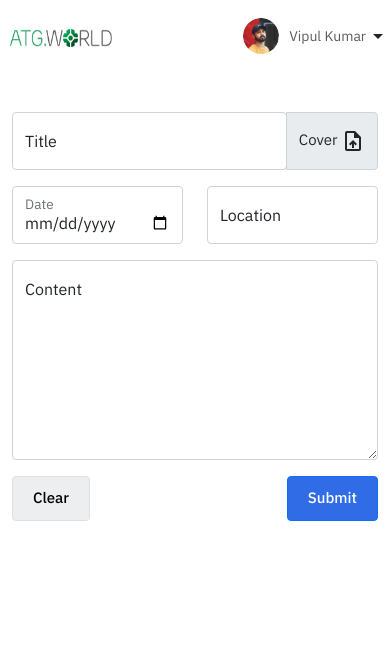
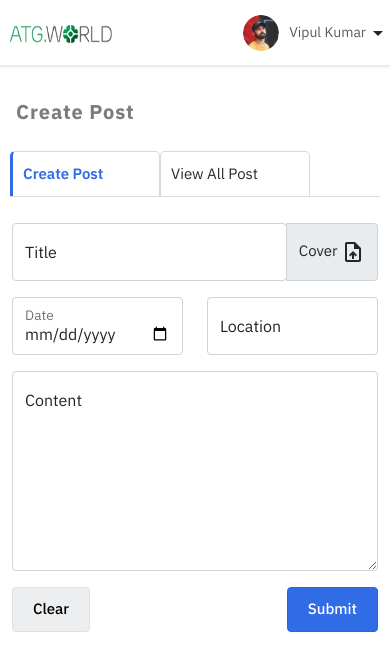
Before and after one commit to vi-kush/Social_Media_App-MERN, a React (Create React App) app: page /create in a window 390 px wide. Shown: the top 670 px of the page. Built offline with nearby package versions, Linux system fonts and the light colour scheme; sample sign-in values are in the browser's storage.

Commit message:
responsive add post

```diff
--- a/src/components/DropDown/dropdown.css
+++ b/src/components/DropDown/dropdown.css
@@ -26,6 +26,7 @@
 
 .dropdown .dropdown_btn .dropdown_text{
     max-width: 70px;
+    min-width: 80px;
     pointer-events: none;
     border: none;
     outline: none;
@@ -38,14 +39,15 @@
 .dropdown .dropdown_menu{
     position: absolute;
     top: 40px;
-    right: 0;
+    right: 5px;
     width: 100%;
     border-radius: 5px;
-    background-color: #fffffff2;
-    border: 1px solid rgb(255, 255, 255);
+    background-color: #f3f3f3ee;
+    border: 1px solid #e7e7e7;
     font-size: 15px;
     font-weight: 400;
     padding: 10px 0;
+    /* margin: 0px 5px; */
     z-index: 1;
     display: none;
     flex-direction: column;
--- a/src/components/Navbar/navbar.css
+++ b/src/components/Navbar/navbar.css
@@ -6,10 +6,11 @@
     justify-content: space-between;
     /* position: fixed; */
     width: 100%;
-    height: 72px;
+    height: 70px;
     background: #fff;
     min-width: 400px;
     z-index: 1;
+    box-shadow: 0 0 3px 2px rgba(0,0,0,0.1);
 }
 
 .navbar .logo{
@@ -86,12 +87,15 @@
 }
 
 @media only screen and (max-width: 500px){
+
+    .navbar{
+        height: 65px;
+    }
     .navbar .menu{
         margin-right: 10px;
         height: 15px;
         font-size: 12px;
     }
-
     .navbar .logo{
         margin-left: 10px;
     }
--- a/src/pages/add/Add.jsx
+++ b/src/pages/add/Add.jsx
@@ -16,22 +16,15 @@ const Add = ()=>{
     return(
         <Container fluid className="add mt-4">
             <Row className="" style={{gap:"10px"}}>
-                <Col sm="4" lg="3" className="d-none leftContainer flex-column d-sm-flex align-items-end ">
-                    <div className="title mt-2 mb-4 align-self-center">Create Post</div>
-                    <div className="sidemenu">
+                <Col xs="12" md="4" lg="3" className="leftContainer flex-column d-md-flex align-items-end ">
+                    <div className="title px-3 mt-2 mb-4 align-self-center">Create Post</div>
+                    <div className="sidemenu d-flex d-md-block">
                         <Link to=""><div className="sideitem first active">Create Post</div></Link>
                         <Link to=""><div className="sideitem last">View All Post</div></Link>
                     </div>
                 </Col>
-                {/*
-                <Col sm="3" className="d-flex d-sm-none justify-content-between">
-                    menu
-                </Col>
-                */}
-                <Col sm="7" lg="8" className="d-flex rightContainer flex-column align-items-start">
-                    <div className="select_post_category">
-                        {/* <DropDown /> */}
-                    </div>
+
+                <Col xs="12" md="7" lg="8" className="d-flex rightContainer flex-column align-items-start">
 
                     <div className="coverImg mb-3">
                         {image ?<img src={URL.createObjectURL(image)} alt="" width="100%" />:""}
--- a/src/pages/add/add.css
+++ b/src/pages/add/add.css
@@ -89,3 +89,39 @@
     border-radius: 5px;
     color: #5e5f60;
 } */
+
+@media screen and (max-width : 767px) {
+
+    .add .leftContainer .sidemenu{
+        border-bottom: 1px solid #D9D9DB;
+        margin: 0 10px;
+    }
+    .add .leftContainer .sidemenu .sideitem{
+        margin: 0;
+        padding: 10px 20px;
+        border: 1px solid #D9D9DB;
+        border-top-left-radius: 5px;
+        border-top-right-radius: 5px;
+    }
+    .add .leftContainer .sidemenu .sideitem.last{
+        border-bottom: none;
+        border-bottom-left-radius: 0;
+        border-bottom-right-radius: 0;
+    }
+    /* .add .leftContainer .sidemenu .sideitem.active{
+        color: #2F6CE5;
+        border-left: 3px solid #2F6CE5;
+        border-bottom: 3px solid #2F6CE5;
+        font-weight: 600;
+    } */
+}
+
+@media screen and (max-width : 576px) {
+
+    .add .leftContainer .sidemenu .sideitem{
+        margin: 0;
+        padding: 5px 10px;
+        height: 45px;
+        width: 150px;
+    }
+}
```
